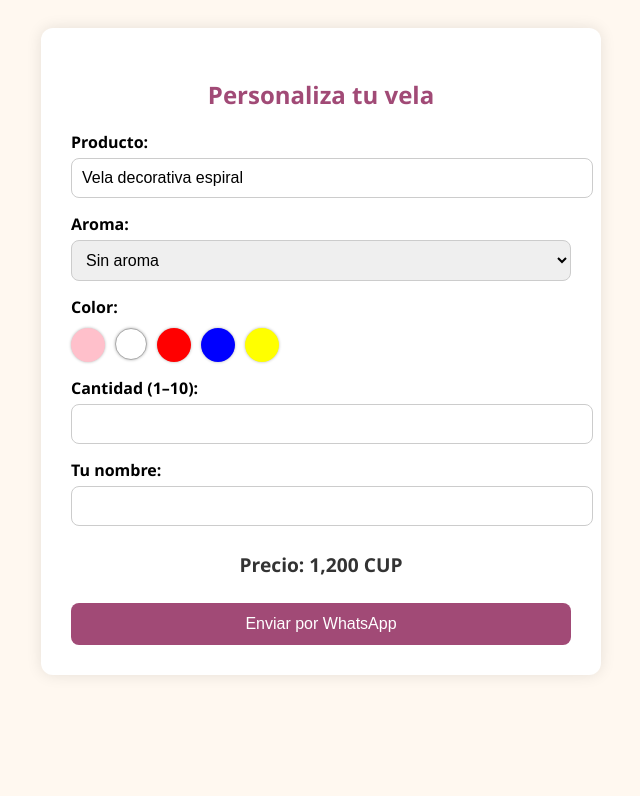
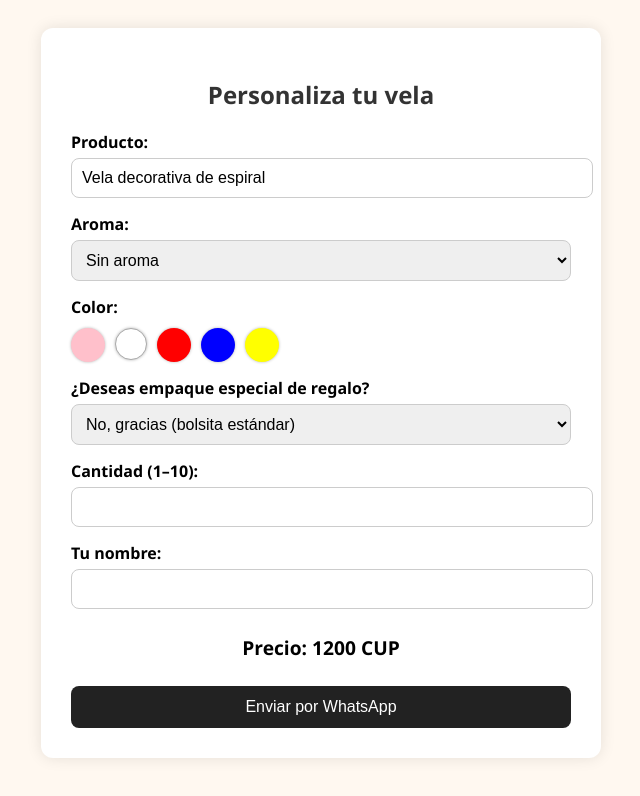
Before and after one commit to Roci01/vela-decorativa-aromatica-espiral, a plain HTML site: page index.html in a window 1280 px wide. Both pictures are taken after a click on the button "Enviar por WhatsApp". Shown: the whole page, without its empty margins (319-959 px from the left). Drawn offline with Linux system fonts and the light colour scheme.

Commit message:
Update index.html

```diff
--- a/index.html
+++ b/index.html
@@ -3,7 +3,7 @@
 <head>
   <meta charset="UTF-8" />
   <meta name="viewport" content="width=device-width, initial-scale=1.0"/>
-  <title>Personaliza tu vela</title>
+  <title>Vela decorativa de espiral</title>
   <style>
     body {
       font-family: 'Segoe UI', sans-serif;
@@ -22,7 +22,7 @@
 
     h2 {
       text-align: center;
-      color: #a14a76;
+      color: #333;
       margin-bottom: 20px;
     }
 
@@ -64,7 +64,7 @@
       width: 100%;
       margin-top: 25px;
       padding: 12px;
-      background-color: #a14a76;
+      background-color: #222;
       color: white;
       font-size: 1rem;
       border: none;
@@ -73,7 +73,7 @@
     }
 
     .submit-button:hover {
-      background-color: #8c3a63;
+      background-color: #444;
     }
 
     #precio {
@@ -81,7 +81,7 @@
       font-size: 1.2rem;
       font-weight: bold;
       text-align: center;
-      color: #333;
+      color: #000;
     }
   </style>
 </head>
@@ -90,7 +90,7 @@
     <h2>Personaliza tu vela</h2>
     <form id="velaForm">
       <label>Producto:</label>
-      <input type="text" id="producto" value="Vela decorativa espiral" readonly />
+      <input type="text" id="producto" value="Vela decorativa de espiral" readonly />
 
       <label>Aroma:</label>
       <select id="aroma" onchange="actualizarPrecio()">
@@ -110,6 +110,13 @@
       </div>
       <input type="hidden" id="color" />
 
+      <label>¿Deseas empaque especial de regalo?</label>
+      <select id="empaqueRegalo" onchange="actualizarPrecio()">
+        <option value="estandar" selected>No, gracias (bolsita estándar)</option>
+        <option value="Caja kraft">Caja kraft (+100 CUP)</option>
+        <option value="Caja plateada">Caja plateada (+320 CUP)</option>
+      </select>
+
       <label>Cantidad (1–10):</label>
       <input type="number" id="cantidad" min="1" max="10" />
 
@@ -127,9 +134,12 @@
     var colorInput = document.getElementById('color');
     var aromaSelect = document.getElementById('aroma');
     var precioDiv = document.getElementById('precio');
+    var empaqueSelect = document.getElementById('empaqueRegalo');
 
     const precioSinAroma = 1200;
     const precioConAroma = 1500;
+    const precioKraft = 100;
+    const precioPlateada = 320;
 
     colorCircles.forEach(function(circle) {
       circle.addEventListener('click', function() {
@@ -141,9 +151,13 @@
 
     function actualizarPrecio() {
       const aroma = aromaSelect.value;
-      precioDiv.textContent = aroma === "Sin aroma"
-        ? "Precio: 1,200 CUP"
-        : "Precio: 1,500 CUP";
+      const empaque = empaqueSelect.value;
+      let base = aroma === "Sin aroma" ? precioSinAroma : precioConAroma;
+
+      if (empaque === "Caja kraft") base += precioKraft;
+      else if (empaque === "Caja plateada") base += precioPlateada;
+
+      precioDiv.textContent = "Precio: " + base + " CUP";
     }
 
     function enviarWhatsapp() {
@@ -152,7 +166,7 @@
       var color = document.getElementById('color').value.trim();
       var cantidad = document.getElementById('cantidad').value.trim();
       var nombre = document.getElementById('nombre').value.trim();
-      var precioFinal = aroma === "Sin aroma" ? precioSinAroma : precioConAroma;
+      var empaque = empaqueSelect.value.trim();
 
       if (!color) {
         alert("Selecciona un color.");
@@ -167,19 +181,23 @@
         return;
       }
 
+      var precioBase = aroma === "Sin aroma" ? precioSinAroma : precioConAroma;
+      if (empaque === "Caja kraft") precioBase += precioKraft;
+      else if (empaque === "Caja plateada") precioBase += precioPlateada;
+
       var mensaje = "Hola, quiero hacer un pedido de velas:\n\n"
         + "🕯️ Producto: " + producto + "\n"
         + "🌸 Aroma: " + aroma + "\n"
         + "🎨 Color: " + color + "\n"
+        + "🎁 Empaque: " + empaque + "\n"
         + "🔢 Cantidad: " + cantidad + "\n"
         + "👤 Nombre: " + nombre + "\n"
-        + "💰 Precio por unidad: " + precioFinal + " CUP";
+        + "💰 Precio por unidad: " + precioBase + " CUP";
 
       var url = "https://wa.me/5353810462?text=" + encodeURIComponent(mensaje);
       window.open(url, "_blank");
     }
 
-    // Mostrar precio correcto al cargar la página
     window.onload = actualizarPrecio;
   </script>
 </body>
```
